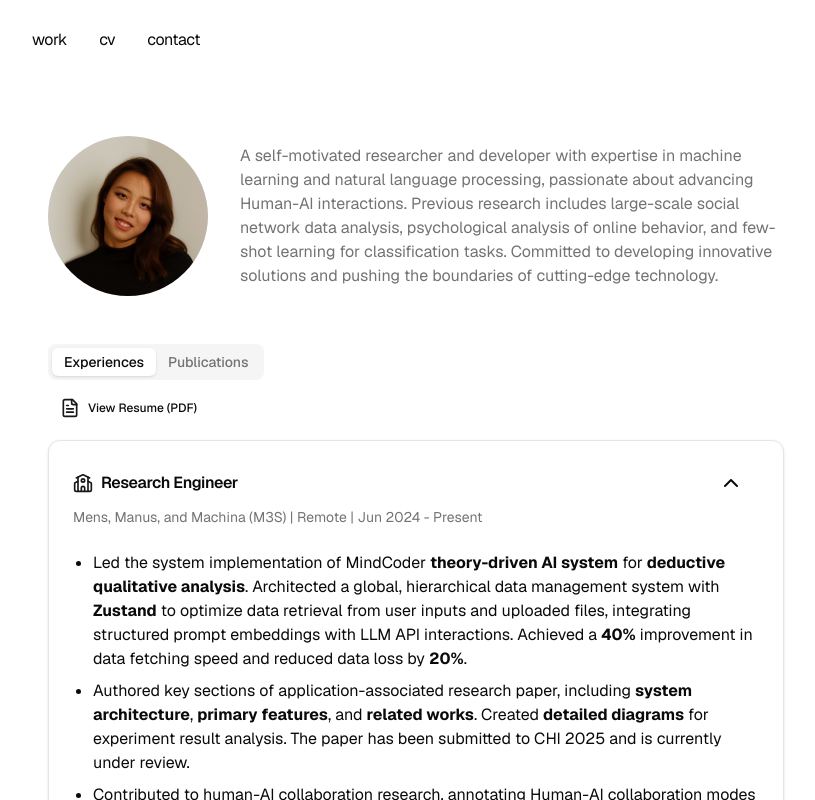
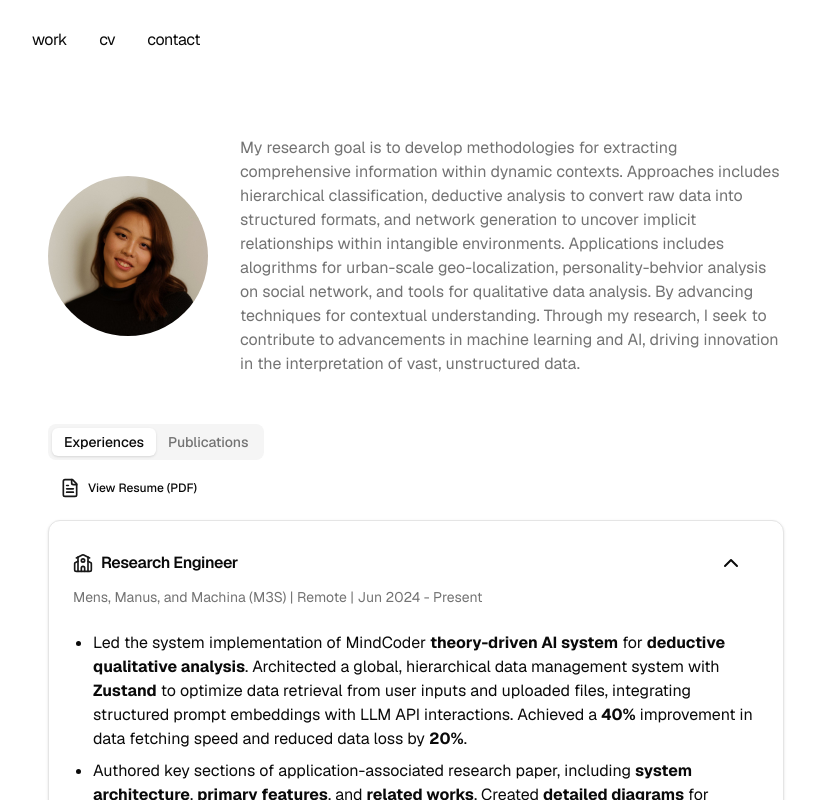
Before and after one commit to ZhiyaoShu/ZhiyaoShu.github.io, a Next.js app in the folder my-portfolio/: page /research in a window 1280 px wide. Shown: the top 800 px of the page, without its empty margins (224-1039 px from the left). Built offline with nearby package versions, Linux system fonts and the light colour scheme.

Commit message:
Refactor personal intro

```diff
--- a/my-portfolio/app/page.tsx
+++ b/my-portfolio/app/page.tsx
@@ -71,6 +71,13 @@ export default function Page() {
         </h1>
         <p className="mb-4">
           A ML/Full-stack research engineer located at the Bay Area, CA.
+          <br />
+          With expertise in machine learning and natural language processing, T
+          am passionate about advancing Human-AI interactions. Previous research
+          includes large-scale social network data analysis, psychological
+          analysis of online behavior, and few-shot learning for classification.
+          Committed to developing innovative solutions and pushing the
+          boundaries of cutting-edge technology.
         </p>
         <div className="my-8"></div>
       </section>
@@ -164,7 +171,10 @@ function ProjectCard({ project }: { project: Project }) {
           {/* Conditional rendering for Learn More button */}
           {project.isdirect && project.url ? (
             <a href={project.url} target="_blank" rel="noopener noreferrer">
-              <Button variant="outline" className="w-[28%] text-left gap-3 text-sm">
+              <Button
+                variant="outline"
+                className="w-[28%] text-left gap-3 text-sm"
+              >
                 Learn More <ArrowIcon />
               </Button>
             </a>
@@ -198,7 +208,9 @@ function ProjectCard({ project }: { project: Project }) {
                   )}
                   <div
                     className={` ${
-                      project.layout === "horizontal" ? "flex-col min-w-[20vh]" : ""
+                      project.layout === "horizontal"
+                        ? "flex-col min-w-[20vh]"
+                        : ""
                     }`}
                   >
                     <DialogHeader>
--- a/my-portfolio/app/research/page.tsx
+++ b/my-portfolio/app/research/page.tsx
@@ -146,13 +146,17 @@ const Projects: React.FC = () => {
         </Avatar>
         <div className="flex-grow">
           <p className="text-muted-foreground">
-            A self-motivated researcher and developer with expertise in machine
-            learning and natural language processing, passionate about advancing
-            Human-AI interactions. Previous research includes
-            large-scale social network data analysis, psychological analysis of
-            online behavior, and few-shot learning for classification tasks.
-            Committed to developing innovative solutions and pushing the
-            boundaries of cutting-edge technology.
+            My research goal is to develop methodologies for extracting
+            comprehensive information within dynamic contexts. Approaches
+            includes hierarchical classification, deductive analysis to convert
+            raw data into structured formats, and network generation to uncover
+            implicit relationships within intangible environments. Applications
+            includes alogrithms for urban-scale geo-localization,
+            personality-behvior analysis on social network, and tools for
+            qualitative data analysis. By advancing techniques for contextual
+            understanding. Through my research, I seek to contribute to
+            advancements in machine learning and AI, driving innovation in the
+            interpretation of vast, unstructured data.
           </p>
         </div>
       </div>
```
